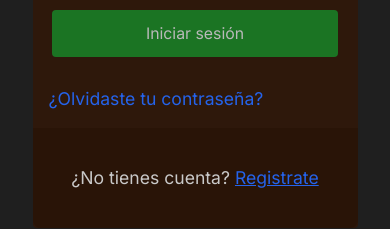
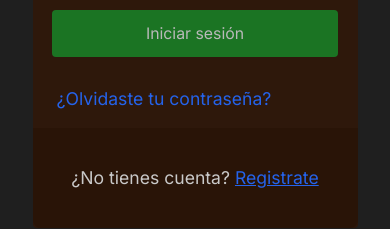
Before and after one commit to AlanTyping/school-frontend, a Next.js app: page /login in a window 390 px wide. Shown: the part 435-664 px from the top of the page. Built offline with nearby package versions, Linux system fonts and the light colour scheme.

Commit message:
login responsive

```diff
--- a/src/app/login/login.css
+++ b/src/app/login/login.css
@@ -30,7 +30,6 @@ span {
 }
 
 @media(min-width: 1700px) {
-
   input,
   #select-options {
     color: #b9b9b9;
@@ -53,4 +52,9 @@ span {
     font-size: 2vh;
     height: 7vh;
   }
+
+  #password-reset-question,
+  #login-footer {
+    font-size: 2vh;
+  }
 }
--- a/src/app/login/page.jsx
+++ b/src/app/login/page.jsx
@@ -21,7 +21,7 @@ const Page = () => {
 
           <Form />
 
-          <div id='login-footer' className='w-full h-[auto] p-4 mt-[1vh] text-[1.1rem]'>
+          <div id='password-reset-question' className='w-full h-[auto] p-4 pl-6 mt-[1vh] text-[1.1rem]'>
             <Link href="reset-password">¿Olvidaste tu contraseña?</Link>
           </div>
 
--- a/src/app/register/page.jsx
+++ b/src/app/register/page.jsx
@@ -5,7 +5,7 @@ import GeneralHeader from "../components/general header/GeneralHeader";
 import Footer from "../components/footer/Footer";
 import Form from "./form/Form";
 import SecondForm from "./secondForm/SecondForm";
-import './registerPage.css';
+import './register.css';
 
 const Page = () => {
   const [formData, setFormData] = useState({ name: '', lastName: '', email: '', role: '', username: '', password: '', confirmPassword: '', auth: false })
```
Also changed, not shown: src/app/register/register.css (renamed from src/app/register/registerPage.css).
